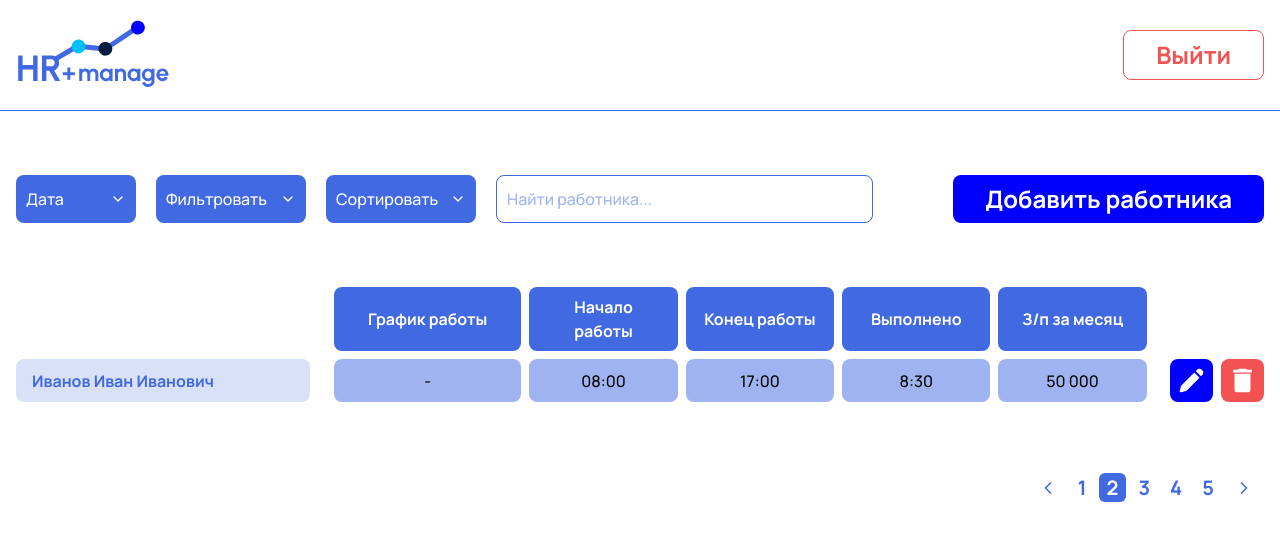
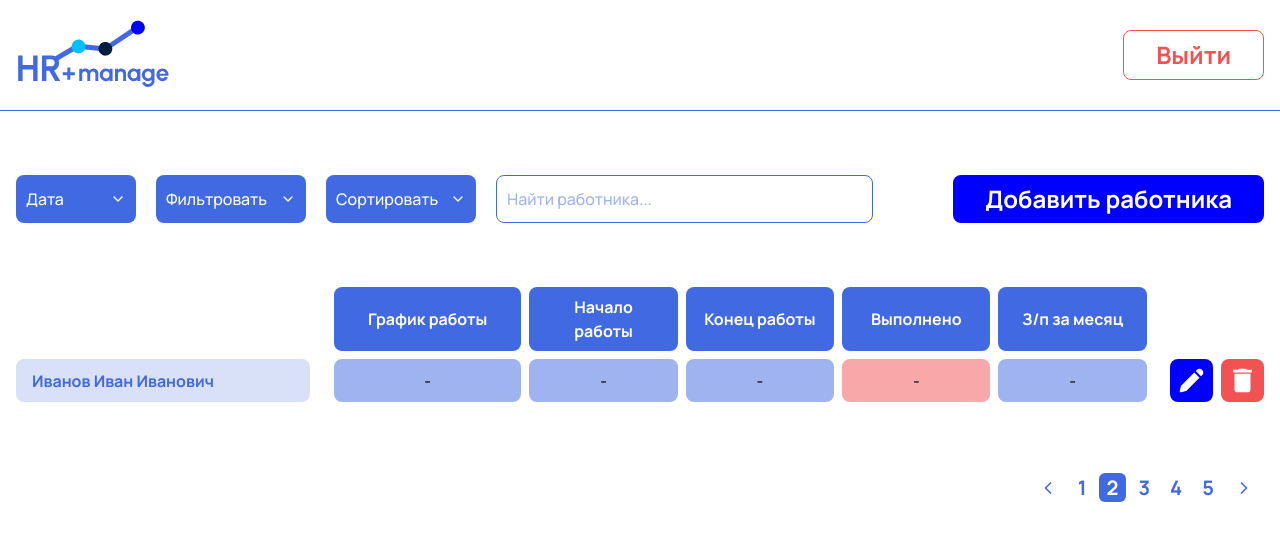
Before and after one commit to The73756/hr-manage, a Next.js app: page / in a window 1280 px wide. Shown: the top 540 px of the page. Built offline with nearby package versions, Linux system fonts and the light colour scheme; data requests are answered from the project's data file; sample sign-in values are in the browser's storage.

Commit message:
add display employee work day data

```diff
--- a/api/employee-api.ts
+++ b/api/employee-api.ts
@@ -33,7 +33,33 @@ export const getEmployees = async () => {
 
       const schedules = await scheduleRes.json();
 
-      return {employees, schedules};
+      const workDaysRes = await fetch(apiUrl + "/workDays", {
+        headers: {
+          "Content-Type": "application/json",
+        },
+      });
+
+      if (!workDaysRes.ok) {
+        console.log("Failed to get work days");
+        return;
+      }
+
+      const workDays = await workDaysRes.json();
+
+      const salaryRes = await fetch(apiUrl + "/salary", {
+        headers: {
+          "Content-Type": "application/json",
+        },
+      });
+
+      if (!salaryRes.ok) {
+        console.log("Failed to get salaries");
+        return;
+      }
+
+      const salaries = await salaryRes.json();
+
+      return { employees, schedules, workDays, salaries };
     }
   } catch (error) {
     console.error(error);
--- a/app/employee/[id]/page.tsx
+++ b/app/employee/[id]/page.tsx
@@ -4,9 +4,8 @@ import {User} from "@/types/user";
 import {Schedule} from "@/types/schedule";
 
 export default async function OneEmployeePage() {
-  const {employees, schedules} = (await getEmployees()) as {employees: User[], schedules: Schedule[]};
-
+  const {employees, schedules, workDays, salaries} = (await getEmployees()) as {employees: User[], schedules: Schedule[], workDays: any, schedules: any};
   return (
-    <EmployeePage data={{employees, schedules}} />
+    <EmployeePage data={{employees, schedules, workDays, salaries}} />
   );
 }
--- a/app/page.tsx
+++ b/app/page.tsx
@@ -15,14 +15,14 @@ import { User } from "@/types/user";
 import {Schedule} from "@/types/schedule";
 
 export default async function Home() {
-  const {employees, schedules} = (await getEmployees()) as {employees: User[], schedules: Schedule[]};
+  const {employees, schedules, workDays, salaries} = (await getEmployees()) as {employees: User[], schedules: Schedule[], workDays: any, schedules: any};
 
   return (
     <ProtectedRoute>
       <Header />
       <div className="py-16 container">
         <FilterBar />
-        <EmployeesTable data={{employees, schedules}} />
+        <EmployeesTable data={{employees, schedules, workDays, salaries}} />
         <Pagination>
           <PaginationContent>
             <PaginationItem>
--- a/components/employee-page.tsx
+++ b/components/employee-page.tsx
@@ -33,6 +33,8 @@ interface Props {
   data: {
     employees: User[];
     schedules: Schedule[];
+    workDays: any
+    salaries: any
   };
 }
 
@@ -41,22 +43,34 @@ export const EmployeePage = ({data}: Props) => {
   const id = Number(params.id)
   const employees = useEmployeeStore(state => state.employees);
   const schedules = useEmployeeStore(state => state.schedules);
+  const workDays = useEmployeeStore(state => state.workDays)
+  const salaries = useEmployeeStore(state => state.salaries)
   const setEmployees = useEmployeeStore(state => state.setEmployees);
   const setSchedules = useEmployeeStore(state => state.setSchedules);
+  const setWorkDays = useEmployeeStore(state => state.setWorkDays);
+  const setSalaries = useEmployeeStore(state => state.setSalaries);
+
   const [employee, setEmployee] = useState<User>();
   const [schedule, setSchedule] = useState<Schedule>();
+  const [workDay, setWorkDay] = useState();
+  const [salary, setSalary] = useState();
+  const currentDate = "2024-12-18"
 
   useEffect(() => {
     setEmployees(data.employees);
     setSchedules(data.schedules);
-  }, [data, setEmployees, setSchedules]);
+    setWorkDays(data.workDays)
+    setSalaries(data.salaries)
+  }, [data]);
 
   useEffect(() => {
     if (employees.length > 0 && schedules.length > 0) {
       setEmployee(employees.find(emp => emp.id === id));
       setSchedule(schedules.find(sch => sch.userId === id));
+      setWorkDay(workDays.find(emp => emp.userId === id && emp.date === currentDate));
+      setSalary(salaries.find(sch => sch.userId === id && sch.monthDate.split("-")[1] === currentDate.split("-")[1]));
     }
-  }, [id, employees, schedules]);
+  }, [id, employees, schedules, workDays, salaries]);
 
   return (
     <>
@@ -112,7 +126,7 @@ export const EmployeePage = ({data}: Props) => {
             </Button>
           </div>
         </div>
-        {schedule && <OneEmployeeTable schedule={schedule} /> }
+        {schedule && <OneEmployeeTable data={{schedule, workDay, salary}} /> }
       </div>
     </>
   );
--- a/components/employees-table.tsx
+++ b/components/employees-table.tsx
@@ -25,18 +25,30 @@ interface EmployeesTableProps {
   data: {
     employees: User[];
     schedules: Schedule[]
+    workDays: any
+    salaries: any
   }
 }
 
 export const EmployeesTable = ({ data }: EmployeesTableProps) => {
   const employees = useEmployeeStore(state => state.employees);
   const schedules = useEmployeeStore(state => state.schedules);
+  const workDays = useEmployeeStore(state => state.workDays)
+  const salaries = useEmployeeStore(state => state.salaries)
   const setEmployees = useEmployeeStore(state => state.setEmployees);
   const setSchedules = useEmployeeStore(state => state.setSchedules);
+  const setWorkDays = useEmployeeStore(state => state.setWorkDays);
+  const setSalaries = useEmployeeStore(state => state.setSalaries);
+
+  const currentDate = "2024-12-18"
+  const currentWorkDay = workDays.filter(day => day.date === currentDate)
+  const currentSalaries = salaries.filter(salary => salary.monthDate.split("-")[1] === currentDate.split("-")[1])
 
   useEffect(() => {
     setEmployees(data.employees)
     setSchedules(data.schedules)
+    setWorkDays(data.workDays)
+    setSalaries(data.salaries)
   }, [data]);
 
   return (
@@ -67,10 +79,10 @@ export const EmployeesTable = ({ data }: EmployeesTableProps) => {
               <TableCell className="col-span-4 lg:col-span-5">
                 {schedules.find(schedule => schedule.userId === employee.id) ? `${schedules.find(schedule => schedule.id === employee.id)?.startWork}-${schedules.find(schedule => schedule.id === employee.id)?.endWork}` : "-"}
               </TableCell>
-              <TableCell className="col-span-4">08:00</TableCell>
-              <TableCell className="col-span-4">17:00</TableCell>
-              <TableCell className="col-span-4">8:30</TableCell>
-              <TableCell className="col-span-4">50 000</TableCell>
+              <TableCell className="col-span-4">{currentWorkDay.find(date => date.userId === employee.id)?.startTime || "-"}</TableCell>
+              <TableCell className="col-span-4">{currentWorkDay.find(date => date.userId === employee.id)?.endTime || "-"}</TableCell>
+              <TableCell className={`col-span-4 ${currentWorkDay.find(date => date.userId === employee.id)?.totalTime > 8 ? 'bg-green/50' : 'bg-red/50'}`}>{currentWorkDay.find(date => date.userId === employee.id)?.totalTime || '-'}</TableCell>
+              <TableCell className="col-span-4">{currentSalaries.find(salary => salary.userId === employee.id)?.totalSalary || "-"}</TableCell>
               <div className="flex justify-end gap-2 col-span-4 lg:col-span-3">
                 <Button className="bg-blue" intent="icon">
                   <Link href="/edit">
--- a/components/one-employee-table.tsx
+++ b/components/one-employee-table.tsx
@@ -3,10 +3,14 @@ import {TableHead} from "./ui/table-head";
 import {Schedule} from "@/types/schedule";
 
 interface OneEmployeeTableProps {
-  schedule: Schedule
+  data: {
+    schedule: Schedule
+    workDay: any
+    salary: any
+  }
 }
 
-export const OneEmployeeTable = ({schedule}: OneEmployeeTableProps) => {
+export const OneEmployeeTable = ({data}: OneEmployeeTableProps) => {
   return (
     <div className="max-md:flex max-md:gap-2 mt-16 w-full">
       <div className="gap-2 grid md:grid-cols-5 max-md:grid-rows-5 md:mb-2 w-full">
@@ -18,12 +22,12 @@ export const OneEmployeeTable = ({schedule}: OneEmployeeTableProps) => {
       </div>
       <div className="gap-2 grid md:grid-cols-5 max-md:grid-rows-5 md:mb-2 w-full">
         <TableCell>
-          {schedule?.startWork}-{schedule?.endWork}
+          {data.schedule?.startWork}-{data.schedule?.endWork}
         </TableCell>
-        <TableCell>08:00</TableCell>
-        <TableCell>17:00</TableCell>
-        <TableCell>8:30</TableCell>
-        <TableCell>50 000</TableCell>
+        <TableCell>{data.workDay?.startTime || "-"}</TableCell>
+        <TableCell>{data.workDay?.endTime || "-"}</TableCell>
+        <TableCell className={data.workDay?.totalTime > 8 ? 'bg-green/50' : 'bg-red/50'}>{data.workDay?.totalTime || "-"}</TableCell>
+        <TableCell>{data.salary?.totalSalary || "-"}</TableCell>
       </div>
     </div>
   );
--- a/store/employees-store.ts
+++ b/store/employees-store.ts
@@ -1,23 +1,47 @@
 import { create } from "zustand";
 import { User } from "@/types/user";
-import {Schedule} from "@/types/schedule";
+import { Schedule } from "@/types/schedule";
+
+interface WorkDay {
+  id: number;
+  userId: number;
+  date: string;
+  startTime: string;
+  endTime: string;
+  totalTime: number;
+}
+
+interface Salary {
+  id: number;
+  userId: number;
+  totalSalary: number;
+  monthDate: string;
+}
 
 interface EmployeeState {
   employees: User[];
   schedules: Schedule[];
+  workDays: WorkDay[];
+  salaries: Salary[];
   addEmployee: (employee: User) => void;
   removeEmployee: (id: string) => void;
   setEmployees: (employees: User[]) => void;
   addSchedule: (schedule: Schedule) => void;
   setSchedules: (schedules: Schedule[]) => void;
+  setWorkDays: (workDays: WorkDay[]) => void;
+  setSalaries: (salaries: Salary[]) => void;
 }
 
 export const useEmployeeStore = create<EmployeeState>()((set) => ({
   employees: [],
   schedules: [],
+  workDays: [],
+  salaries: [],
   addEmployee: (employee) => set((state) => ({ employees: [...state.employees, employee] })),
   removeEmployee: (id) => set((state) => ({ employees: state.employees.filter(emp => emp.id !== id) })),
   setEmployees: (employees) => set({ employees }),
   addSchedule: (schedule) => set((state) => ({ schedules: [...state.schedules, schedule] })),
   setSchedules: (schedules) => set({ schedules }),
+  setWorkDays: (workDays) => set({ workDays }),
+  setSalaries: (salaries) => set({ salaries }),
 }));
```
